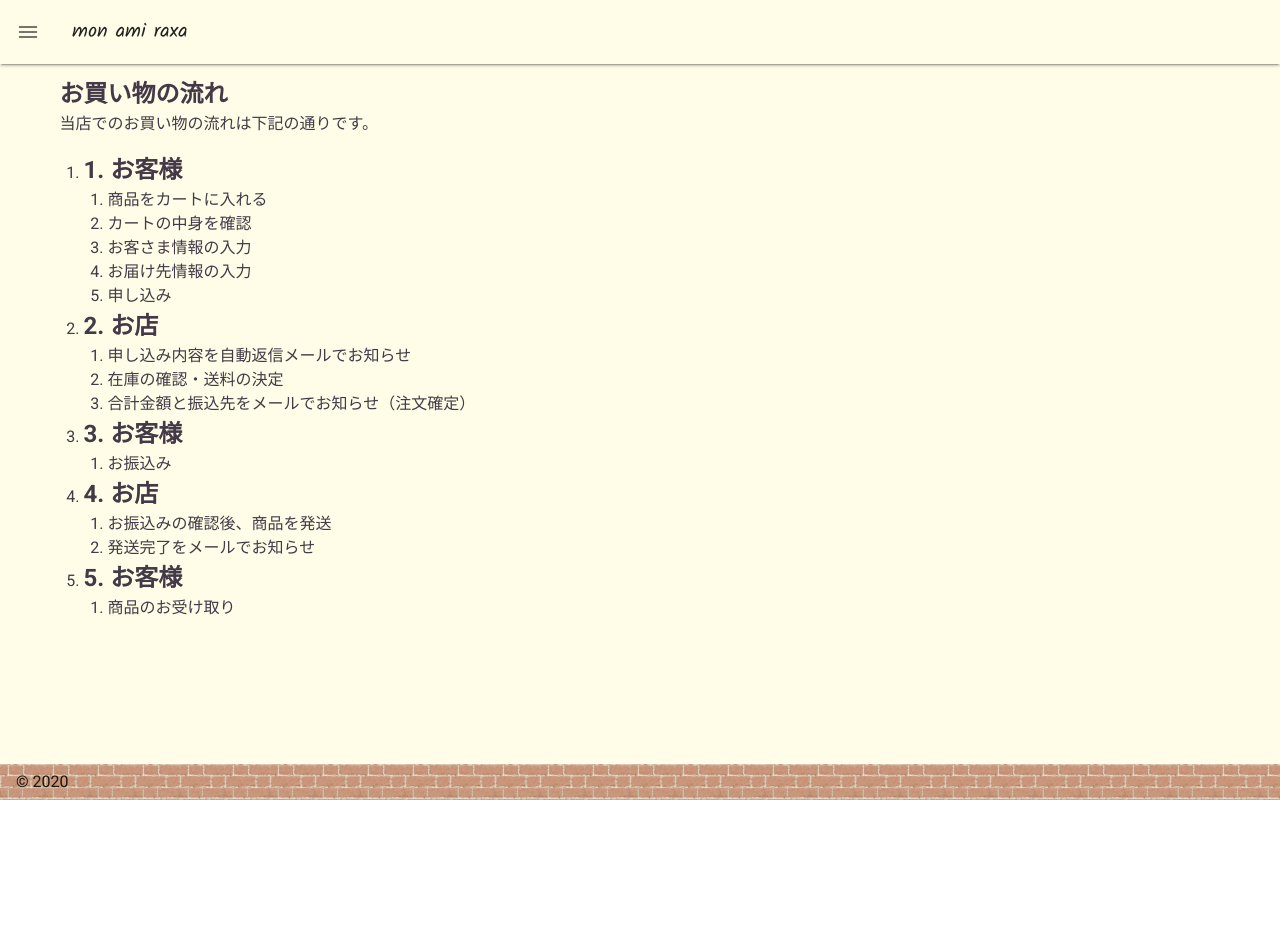
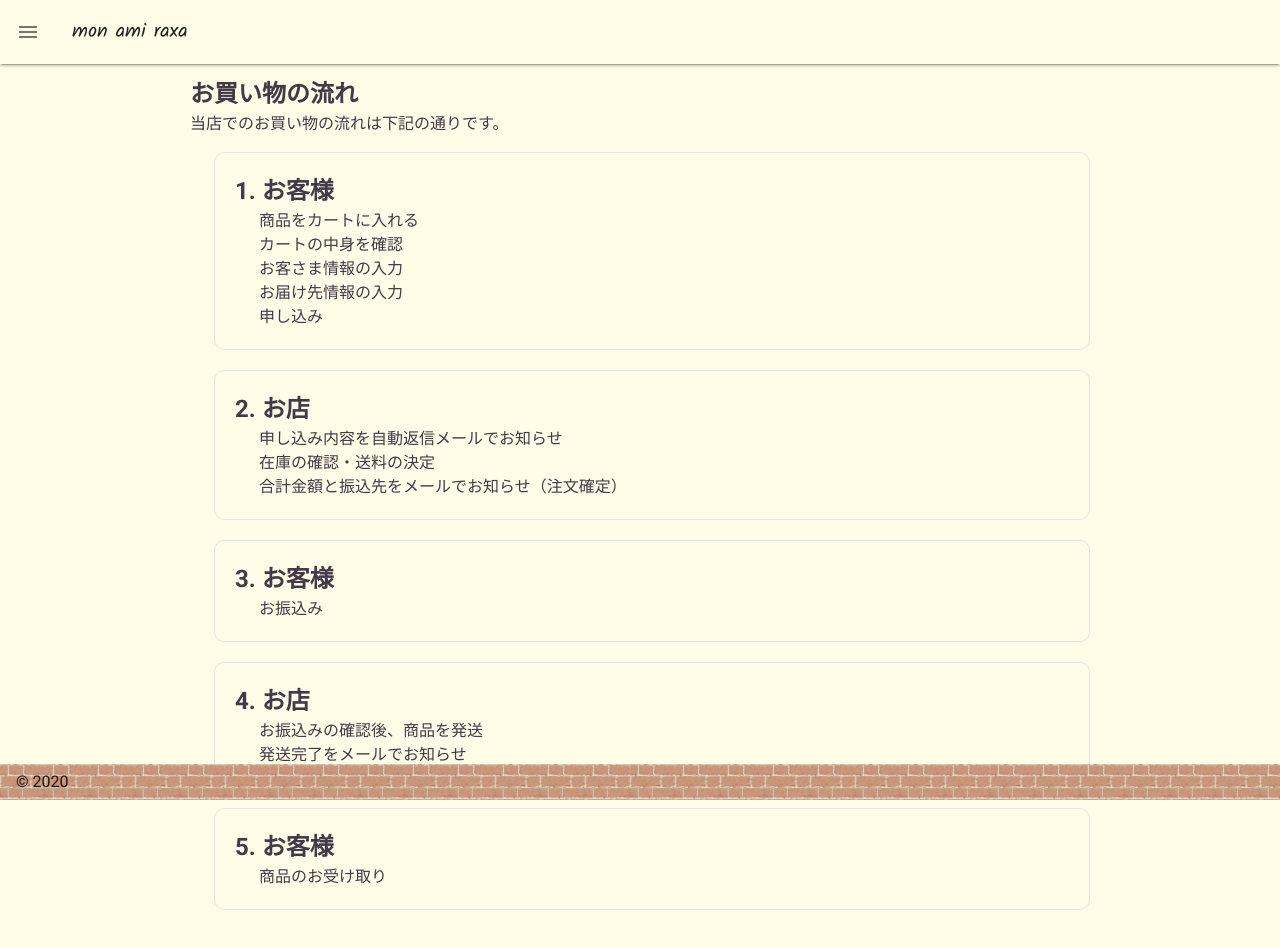
Before and after one commit to carpstrim/monamiraxa, a Nuxt app: page /flow in a window 1280 px wide. Shown: the top 948 px of the page. Before the commit the page ends 800 px from the top, so only its background shows below. Built offline with nearby package versions, Linux system fonts and the light colour scheme.

Commit message:
[WIP] feat：カードコンポーネント作成中

```diff
--- a/assets/scss/_setting.scss
+++ b/assets/scss/_setting.scss
@@ -45,3 +45,5 @@ $color-accent: hsl(345, 64, 57)!important;
 $color-warning: hsl(345, 100, 55)!important;
 $color-shellpink: hsl(24, 53, 88)!important;
 $color-cyclamen: hsl(282, 88, 87)!important;
+
+$border-radius: 10px;
--- /dev/null
+++ b/components/molecules/Card.vue
@@ -0,0 +1,20 @@
+<template>
+  <div class="card">
+    <h2><slot name="heading" /></h2>
+    <div><slot name="txt" /></div>
+  </div>
+</template>
+
+<script>
+export default {
+
+}
+</script>
+
+<style lang="scss" scoped>
+.card {
+  padding: 20px;
+  border-radius: $border-radius;
+  border: 1px solid #e4e4e4;
+}
+</style>
--- a/components/molecules/Item.vue
+++ b/components/molecules/Item.vue
@@ -24,14 +24,12 @@ export default {
 
 <style scoped lang="scss">
 .item {
-  $radius: 10px;
-
   position: relative;
   list-style: none;
   margin-bottom: 10px;
   padding-left: 0;
   width: 100%;
-  border-radius: $radius;
+  border-radius: $border-radius;
   overflow: hidden;
   color: $color-default;
   text-decoration: none;
@@ -39,7 +37,7 @@ export default {
 
   img {
     width: 100%;
-    border-radius: $radius;
+    border-radius: $border-radius;
   }
 
   &:hover {
--- a/pages/flow.vue
+++ b/pages/flow.vue
@@ -1,12 +1,15 @@
 <template>
   <v-container>
-    <section>
+    <section class="flow">
       <h1>お買い物の流れ</h1>
       <p>当店でのお買い物の流れは下記の通りです。</p>
-      <v-layout>
-        <ol>
-          <li>
-            <h2>1. お客様</h2>
+      <ol class="flow_container">
+        <li class="flow_item">
+          <Card>
+            <template #heading>
+              1. お客様
+            </template>
+            <template #txt>
               <ol>
                 <li>商品をカートに入れる</li>
                 <li>カートの中身を確認</li>
@@ -14,36 +17,88 @@
                 <li>お届け先情報の入力</li>
                 <li>申し込み</li>
               </ol>
+            </template>
+          </Card>
         </li>
-          <li>
-            <h2>2. お店</h2>
+        <li class="flow_item">
+          <Card>
+            <template #heading>
+              2. お店
+            </template>
+            <template #txt>
               <ol>
                 <li>申し込み内容を自動返信メールでお知らせ</li>
                 <li>在庫の確認・送料の決定</li>
                 <li>合計金額と振込先をメールでお知らせ（注文確定）</li>
               </ol>
+            </template>
+          </Card>
         </li>
-          <li>
-            <h2>3. お客様</h2>
+        <li class="flow_item">
+          <Card>
+            <template #heading>
+              3. お客様
+            </template>
+            <template #txt>
               <ol>
                 <li>お振込み</li>
               </ol>
+            </template>
+          </Card>
         </li>
-          <li>
-            <h2>4. お店</h2>
+        <li class="flow_item">
+          <Card>
+            <template #heading>
+              4. お店
+            </template>
+            <template #txt>
               <ol>
                 <li>お振込みの確認後、商品を発送</li>
                 <li>発送完了をメールでお知らせ</li>
               </ol>
+            </template>
+          </Card>
         </li>
-          <li>
-            <h2>5. お客様</h2>
+        <li class="flow_item">
+          <Card>
+            <template #heading>
+              5. お客様
+            </template>
+            <template #txt>
               <ol>
                 <li>商品のお受け取り</li>
               </ol>
+            </template>
+          </Card>
         </li>
       </ol>
-      </v-layout>
     </section>
   </v-container>
 </template>
+
+<script>
+import Card from '~/components/molecules/Card'
+
+export default {
+  components: {
+    Card
+  }
+}
+</script>
+
+<style lang="scss" scoped>
+ol {
+  list-style: none;
+}
+
+.flow {
+  width: 900px;
+  margin: 0 auto;
+}
+
+.flow_item {
+  + .flow_item {
+    margin-top: 20px;
+  }
+}
+</style>
```
Also changed, not shown: pages/top/index.vue (indentation only). Lines whose indentation alone changed are shown as unchanged.
